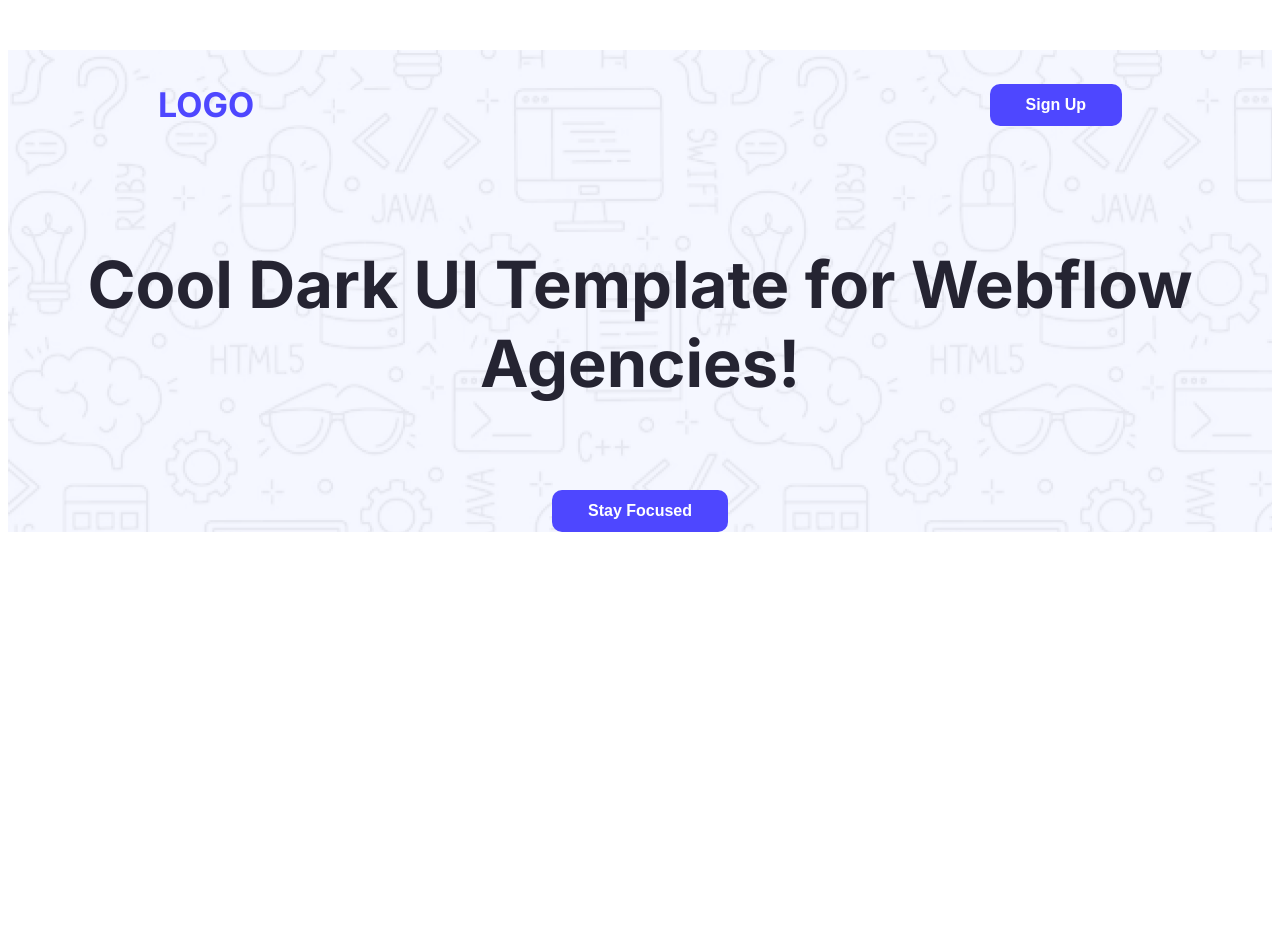
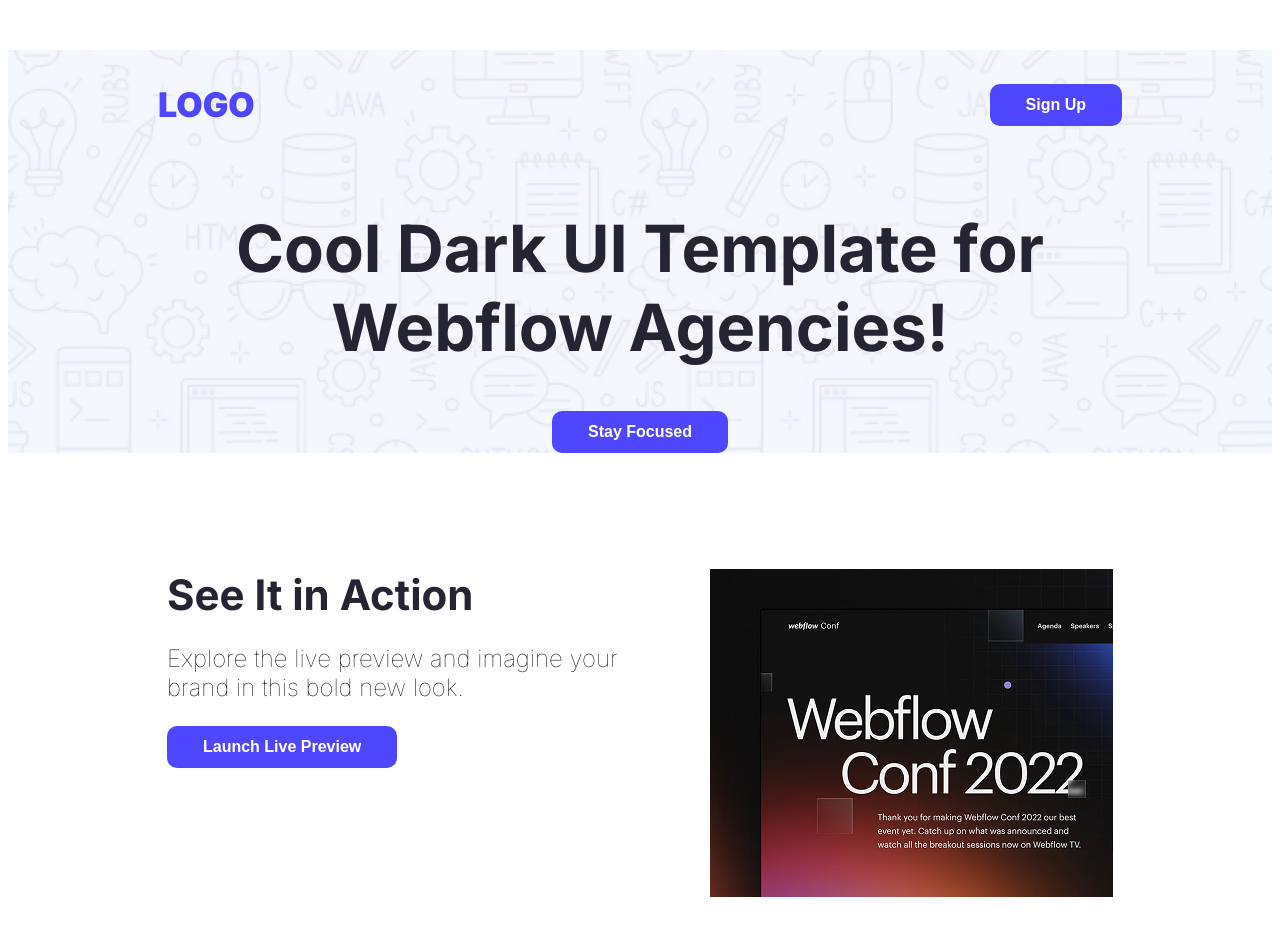
Before and after one commit to limaafrin/B12A01-landing-launchpad, a plain HTML site: page index.html in a window 1280 px wide. Before the commit the page ends 800 px from the top, so only its background shows below. Drawn offline with Linux system fonts and the light colour scheme.

Commit message:
added action-section

```diff
--- a/index.html
+++ b/index.html
@@ -22,12 +22,20 @@
             </ul>
         </nav>
         <div class="banner">
-            <h4 class="banner-title">Cool Dark UI Template for Webflow Agencies!</h4>
+            <h1 class="banner-title">Cool Dark UI Template for<br>Webflow Agencies!</h1>
             <button class="btn-primary">Stay Focused</button>
         </div>
+
     </header>
     <main>
-
+<div class="action-section">
+             <div class="action-content">
+                <h5 class="action-title">See It in Action</h5>
+                <p class="action-description">Explore the live preview and imagine your brand in this bold new look.</p>
+                <button class="btn-primary">Launch Live Preview</button>
+             </div>
+             <img src="Assets/wc-mini.png" alt="">
+        </div>
     </main>
     <footer>
 
--- a/styles/portfolio.css
+++ b/styles/portfolio.css
@@ -14,7 +14,7 @@
 }
 
 .nav-title {
-    font-weight: black;
+    font-weight: 900;
     font-size: 34px;
     color: #4E47FF;
 }
@@ -36,6 +36,10 @@
 /* header */
 .header{
     background-image: url(../Assets/Hero-bg.png);
+    background-repeat: no-repeat;
+    background-size: cover;
+    background-position: center;
+
 }
 
 /* banner styles */
@@ -49,3 +53,24 @@
     margin: 36px;
 
 }
+
+/* action section */
+.action-title{
+    font-size: 42px;
+    font-weight: bold;
+    color: #252432;
+    padding: 0%;
+    margin: 0%;
+}
+.action-description{
+    font-size: 24px;
+   font-weight: lighter;
+}
+.action-section{
+    display: flex;
+    justify-content: space-between;
+    margin: 116px 159px;
+}
+.action-content{
+    max-width: 517px;
+}
```
